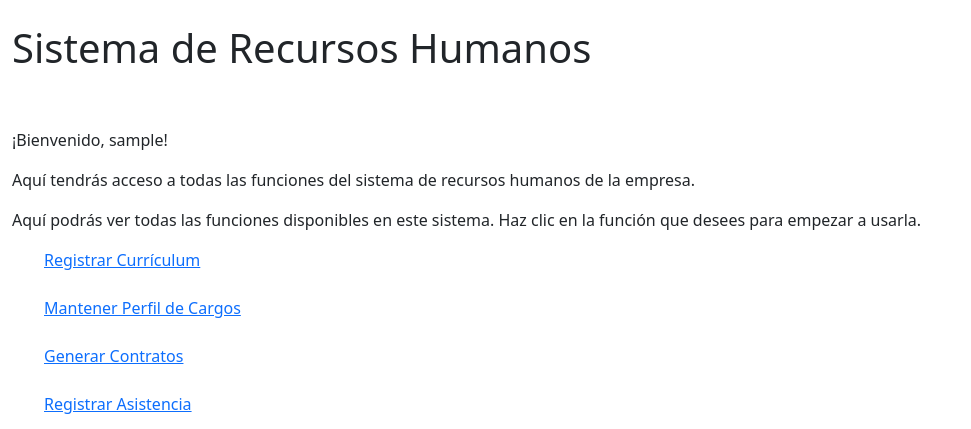
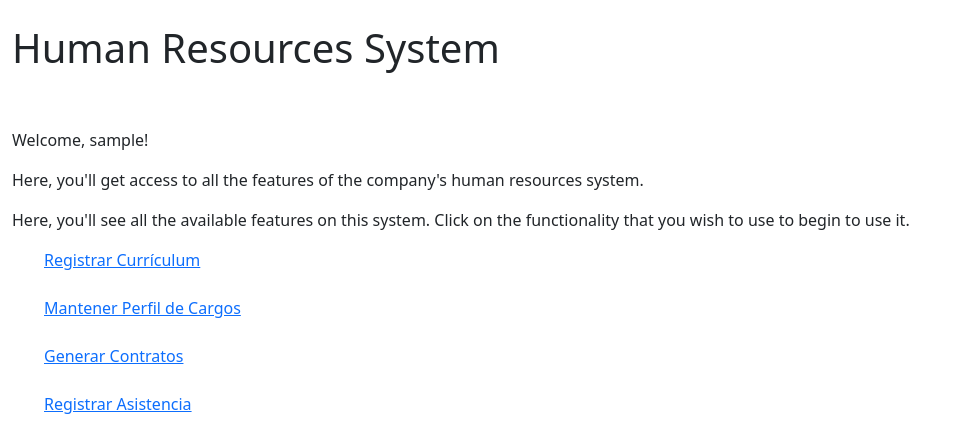
Before and after one commit to eduardoluis11/human-resources-english, a Django app: page / in a window 1280 px wide. Shown: the part 56-485 px from the top of the page, without its empty margins (0-971 px from the left). Run offline with Django 4.2, Linux system fonts and the light colour scheme; the visitor is signed in with stand-in values (Sample User, id 1); some libraries are stand-ins or nearby versions.

Commit message:
I translated some of the home page's text

```diff
--- a/templates/index.html
+++ b/templates/index.html
@@ -10,7 +10,8 @@ https://www.w3schools.com/django/django_tags_extends.php .) -->
 lo que escriba dentro del tag "block body" aparecerá en la página de inicio/Home. -->
 {% block body %}
     <div>
-        <h1>Sistema de Recursos Humanos</h1>
+<!--        <h1>Sistema de Recursos Humanos</h1>-->
+        <h1>Human Resources System</h1>
     </div>
     <br>
     <br>
@@ -29,16 +30,29 @@ lo que escriba dentro del tag "block body" aparecerá en la página de inicio/Ho
         <!-- Esto solo aparecerá si inicias sesión -->
         {% if user.is_authenticated %}
 
+<!--            <p>-->
+<!--                ¡Bienvenido, user.username!-->
+<!--            </p>-->
+
             <p>
-                ¡Bienvenido, {{user.username}}!
+                Welcome, {{user.username}}!
             </p>
             <p>
-                Aquí tendrás acceso a todas las funciones del sistema de recursos humanos de la empresa.
+                Here, you'll get access to all the features of the company's human resources system.
             </p>
+
+<!--            <p>-->
+<!--                Aquí tendrás acceso a todas las funciones del sistema de recursos humanos de la empresa.-->
+<!--            </p>-->
+
             <p>
-                Aquí podrás ver todas las funciones disponibles en este sistema. Haz clic en la función que desees para
-                empezar a usarla.
+                Here, you'll see all the available features on this system. Click on the functionality that you wish to
+                use to begin to use it.
             </p>
+<!--            <p>-->
+<!--                Aquí podrás ver todas las funciones disponibles en este sistema. Haz clic en la función que desees para-->
+<!--                empezar a usarla.-->
+<!--            </p>-->
 
             <!-- Aquí estarán todos los enlaces a las 18 funciones de recursos humanos de la web app.
 
```
Also changed, not shown: 1 other file.
